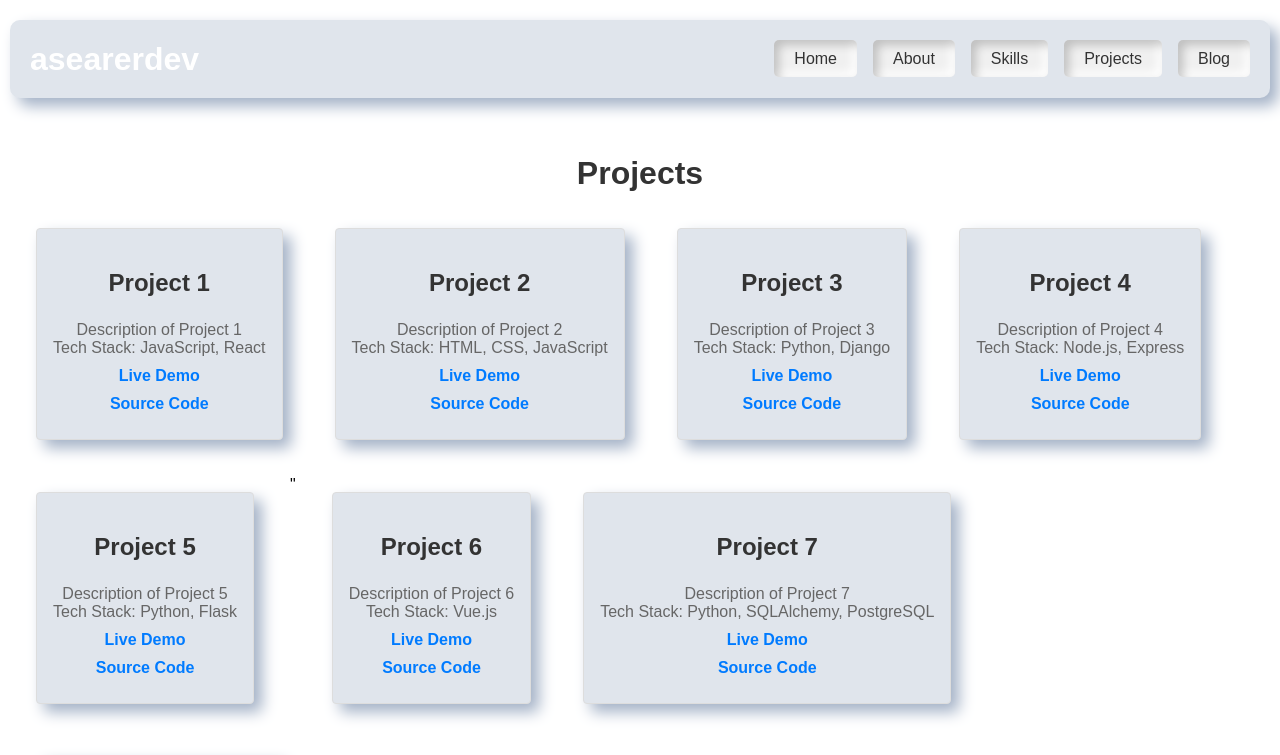
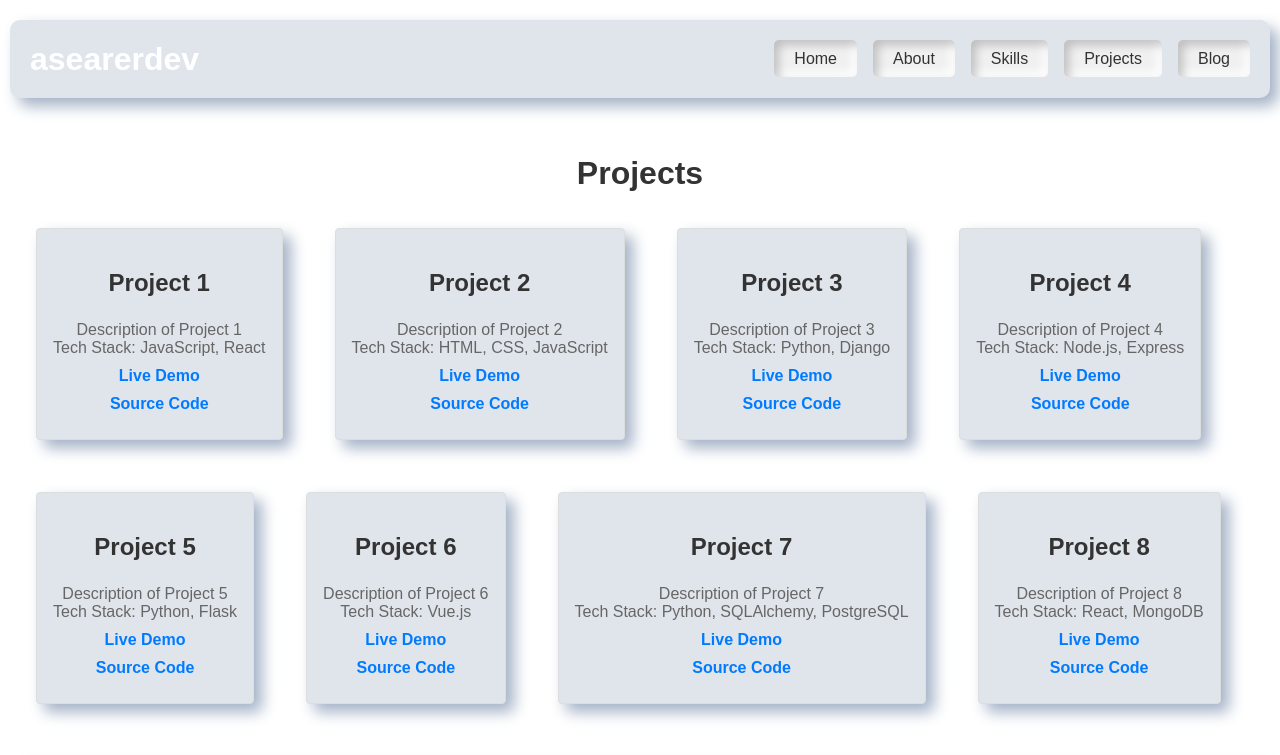
Before and after one commit to asearer/portfolio, a React (Create React App) app: page /projects in a window 1280 px wide. Shown: the top 755 px of the page. Built offline with nearby package versions, Linux system fonts and the light colour scheme.

Commit message:
On branch main  Your branch is up to date with 'origin/main'.  Changes to be committed: 	modified:   src/components/Projects.js

```diff
--- a/src/components/Projects.js
+++ b/src/components/Projects.js
@@ -50,7 +50,7 @@ const Projects = () => (
   liveDemo="https://example.com"
   sourceCode="https://github.com/example/repo"
 />
-"
+
       <ProjectCard
         title="Project 6"
         description="Description of Project 6"
```
